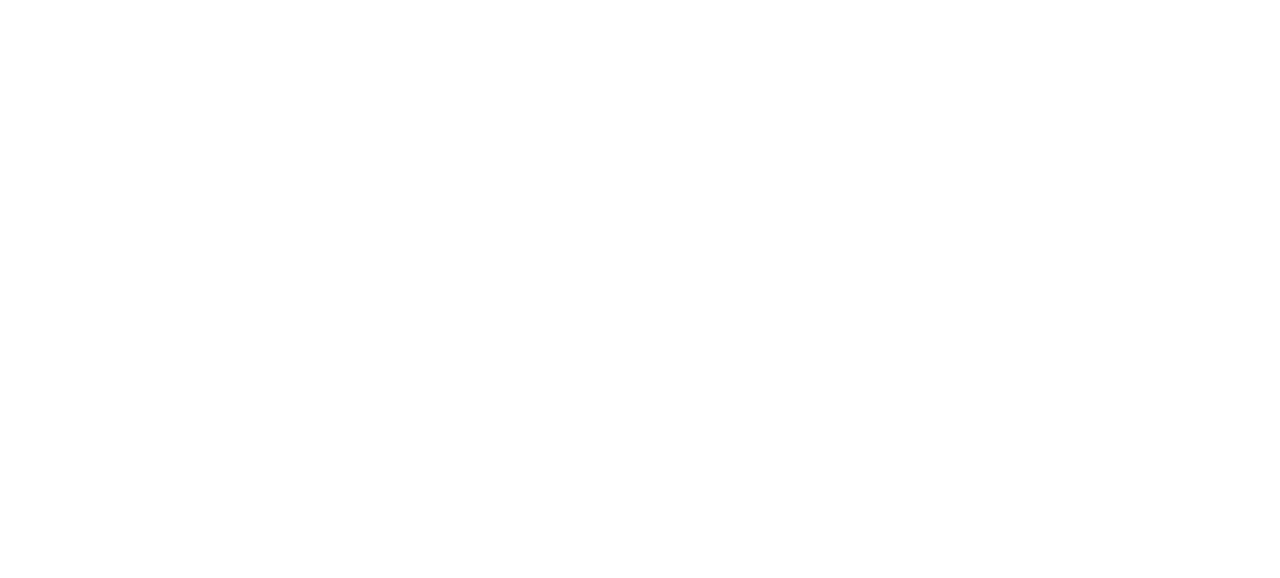
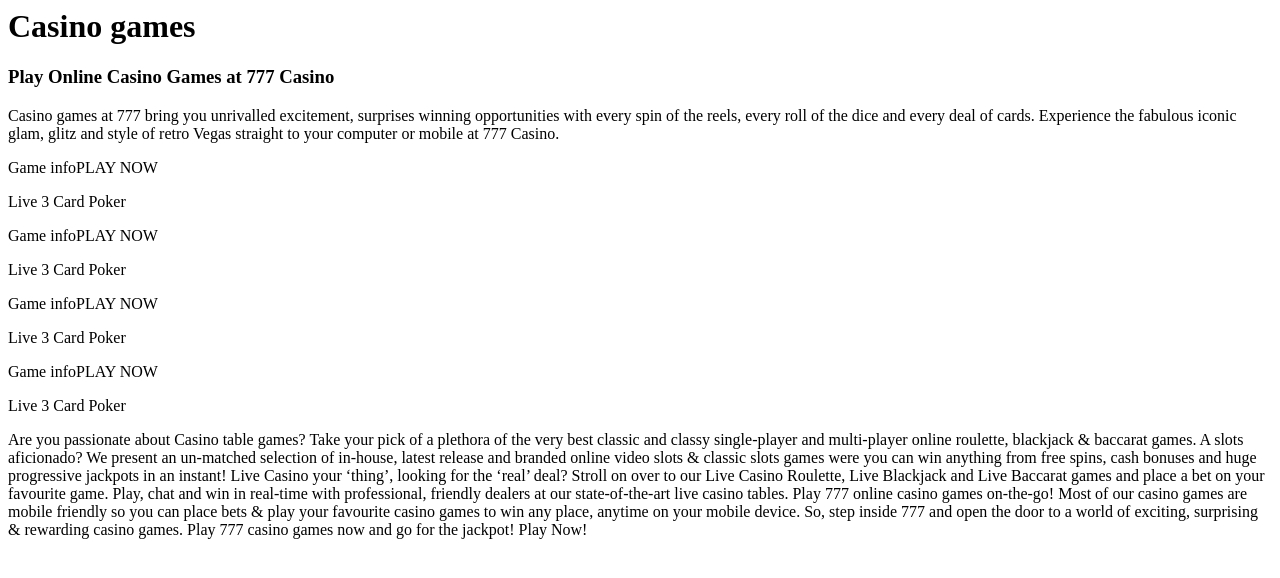
Before and after one commit to alle-zhinzher/hacaton, a React app in the folder client/: page /listOfGames in a window 1280 px wide. Shown: the top 578 px of the page. Built offline with nearby package versions, Linux system fonts and the light colour scheme.

Commit message:
ListOfGames

```diff
--- a/client/src/components/App.js
+++ b/client/src/components/App.js
@@ -9,6 +9,7 @@
 import Home from './Home';
 // Styles
 import './App.scss'
+import ListOfGames from './ListOfGames/ListOfGames';
 
 class App extends Component {
     render() {
@@ -18,6 +19,7 @@
                     <Switch>
                         <Route path="/" exact component={Home} />
                         <Route path="/t" component={TestRedux} />
+                        <Route path="/listOfGames" component={ListOfGames} />
                     </Switch>
                 </Router>
             </Provider>
--- /dev/null
+++ b/client/src/components/ListOfGames/ListOfGames.js
@@ -0,0 +1,29 @@
+import React from 'react';
+import ListOfGamesTopDescrtiption from './ListOfGamesTopDescrtiption/ListOfGamesTopDescrtiption';
+import ListOfGamesContent from './ListOfGamesContent/ListOfGamesContent';
+import ListOfGamesBottomDescrtiption from './ListOfGamesBottomDescrtiption/ListOfGamesBottomDescrtiption';
+import './ListOfGames.scss'
+
+class ListOfGames extends React.Component {
+
+    constructor(props) {
+        super(props);
+
+        this.state = {
+            games: [],
+            game: {},
+        }
+    }
+
+    render() {
+        return (
+            <React.Fragment>
+                <ListOfGamesTopDescrtiption />
+                <ListOfGamesContent />
+                <ListOfGamesBottomDescrtiption />
+            </React.Fragment>
+        )
+    }
+};
+
+export default ListOfGames;
--- /dev/null
+++ b/client/src/components/ListOfGames/ListOfGamesBottomDescrtiption/ListOfGamesBottomDescrtiption.js
@@ -0,0 +1,24 @@
+
+import React from 'react';
+import PropTypes from 'prop-types';
+import './ListOfGamesBottomDescrtiption.scss'
+
+const ListOfGamesBottomDescrtiption = () => (
+
+    <div className='bottom-wrapper'>
+        <p className='bottom-wrapper__decription'>Are you passionate about Casino table games? Take your pick of a plethora of the very best classic and classy single-player and multi-player online roulette, blackjack & baccarat games.
+    A slots aficionado? We present an un-matched selection of in-house, latest release and branded online video slots & classic slots games were you can win anything from free spins, cash bonuses and huge progressive jackpots in an instant!
+    Live Casino your ‘thing’, looking for the ‘real’ deal? Stroll on over to our Live Casino Roulette, Live Blackjack and Live Baccarat games and place a bet on your favourite game. Play, chat and win in real-time with professional, friendly dealers at our state-of-the-art live casino tables.
+    Play 777 online casino games on-the-go! Most of our casino games are mobile friendly so you can place bets & play your favourite casino games to win any place, anytime on your mobile device.
+    So, step inside 777 and open the door to a world of exciting, surprising & rewarding casino games. Play 777 casino games now and go for the jackpot!
+Play Now!</p>
+    </div>
+
+);
+
+// Person.propTypes = {
+//     showPersonInfo: PropTypes.func.isRequired,
+//     person: PropTypes.object.isRequired,
+// };
+
+export default ListOfGamesBottomDescrtiption;
--- /dev/null
+++ b/client/src/components/ListOfGames/ListOfGamesContent/ListOfGamesContent.js
@@ -0,0 +1,57 @@
+import React from 'react';
+import PropTypes from 'prop-types';
+import './ListOfGamesContent.scss'
+
+const ListOfGamesContent = () => (
+
+    <div className='games-wrap'>
+
+        <div className='game'>
+            <div className='game-container'>
+                <a className='game-container__info'>Game info</a>
+                <a className='game-container__play'>PLAY NOW</a>
+            </div>
+            <div className='game-name'>
+                <p>Live 3 Card Poker</p>
+            </div>
+        </div>
+
+        <div className='game'>
+            <div className='game-container'>
+                <a className='game-container__info'>Game info</a>
+                <a className='game-container__play'>PLAY NOW</a>
+            </div>
+            <div className='game-name'>
+                <p>Live 3 Card Poker</p>
+            </div>
+        </div>
+
+        <div className='game'>
+            <div className='game-container'>
+                <a className='game-container__info'>Game info</a>
+                <a className='game-container__play'>PLAY NOW</a>
+            </div>
+            <div className='game-name'>
+                <p>Live 3 Card Poker</p>
+            </div>
+        </div>
+
+        <div className='game'>
+            <div className='game-container'>
+                <a className='game-container__info'>Game info</a>
+                <a className='game-container__play'>PLAY NOW</a>
+            </div>
+            <div className='game-name'>
+                <p>Live 3 Card Poker</p>
+            </div>
+        </div>
+
+    </div>
+);
+
+// Person.propTypes = {
+//     showPersonInfo: PropTypes.func.isRequired,
+//     person: PropTypes.object.isRequired,
+// };
+
+export default ListOfGamesContent;
--- /dev/null
+++ b/client/src/components/ListOfGames/ListOfGamesTopDescrtiption/ListOfGamesTopDescrtiption.js
@@ -0,0 +1,20 @@
+import React from 'react';
+import './ListOfGamesTopDescrtiption.scss'
+import PropTypes from 'prop-types';
+
+const ListOfGamesTopDescrtiption = () => (
+
+    <div className='top-wrapper'>
+        <h1 className='top-wrapper__main-heading'>Casino games</h1>
+        <h3 className='top-wrapper__secondary-heading'>Play Online Casino Games at 777 Casino</h3>
+        <p className='top-wrapper__description'>Casino games at 777 bring you unrivalled excitement, surprises winning opportunities with every spin of the reels, every roll of the dice and every deal of cards. Experience the fabulous iconic glam, glitz and style of retro Vegas straight to your computer or mobile at 777 Casino.</p>
+    </div>
+
+);
+
+// Person.propTypes = {
+//     showPersonInfo: PropTypes.func.isRequired,
+//     person: PropTypes.object.isRequired,
+// };
+
+export default ListOfGamesTopDescrtiption;
```
Also changed, not shown: client/src/components/ListOfGames/ListOfGames.scss (added), client/src/components/ListOfGames/ListOfGamesBottomDescrtiption/ListOfGamesBottomDescrtiption.scss (added), client/src/components/ListOfGames/ListOfGamesContent/ListOfGamesContent.scss (added), client/src/components/ListOfGames/ListOfGamesTopDescrtiption/ListOfGamesTopDescrtiption.scss (added), 1 other file (tests, documents, lock files or other folders).
